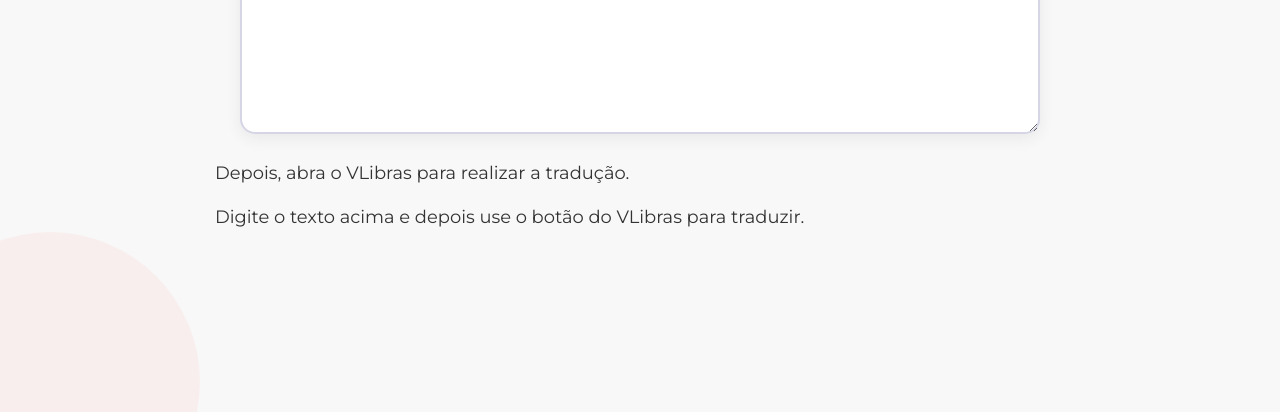
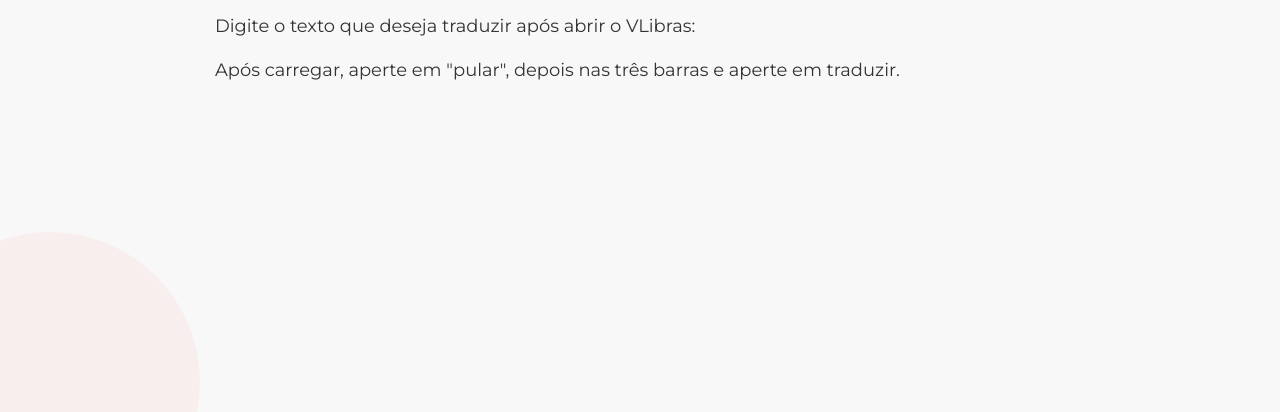
Before and after one commit to joaogsantos11/evel, a plain HTML site: page public/traducao.html in a window 1280 px wide. Shown: the part 388-800 px from the top of the page. Drawn offline with Linux system fonts and the light colour scheme; files whose address does not match are found by name.

Commit message:
conserto traducao

```diff
--- a/public/traducao.html
+++ b/public/traducao.html
@@ -13,15 +13,8 @@
     <!-- Tradutor de Libras -->
 <h2>Tradutor de Libras</h2>
 
-<p>Digite o texto que deseja traduzir:</p>
-
-<textarea id="inputText" placeholder="Digite aqui..."></textarea>
-
-<p>Depois, abra o VLibras para realizar a tradução.</p>
-
-<p>
-    Digite o texto acima e depois use o botão do VLibras para traduzir.
-</p>
+<p>Digite o texto que deseja traduzir após abrir o VLibras:</p>
+<P>Após carregar, aperte em "pular", depois nas três barras e aperte em traduzir.</P>
 
 <div vw class="enabled">
 <div vw-access-button class="active"></div>
```
